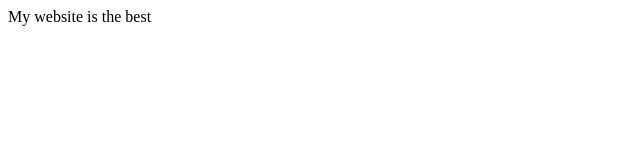
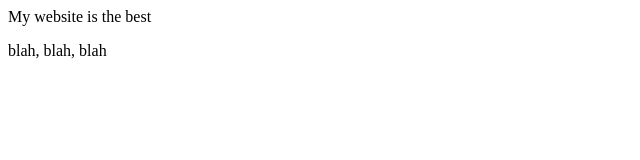
Before and after one commit to Jessicajack/Code-First-Week-Four, a plain HTML site: page index.html in a window 1280 px wide. Shown: the full height of the page, 0-640 px from the left. Drawn offline with Linux system fonts and the light colour scheme.

Commit message:
made a change

```diff
--- a/index.html
+++ b/index.html
@@ -1 +1,2 @@
 <p>My website is the best<p>
+  <p>blah, blah, blah<p>
```
